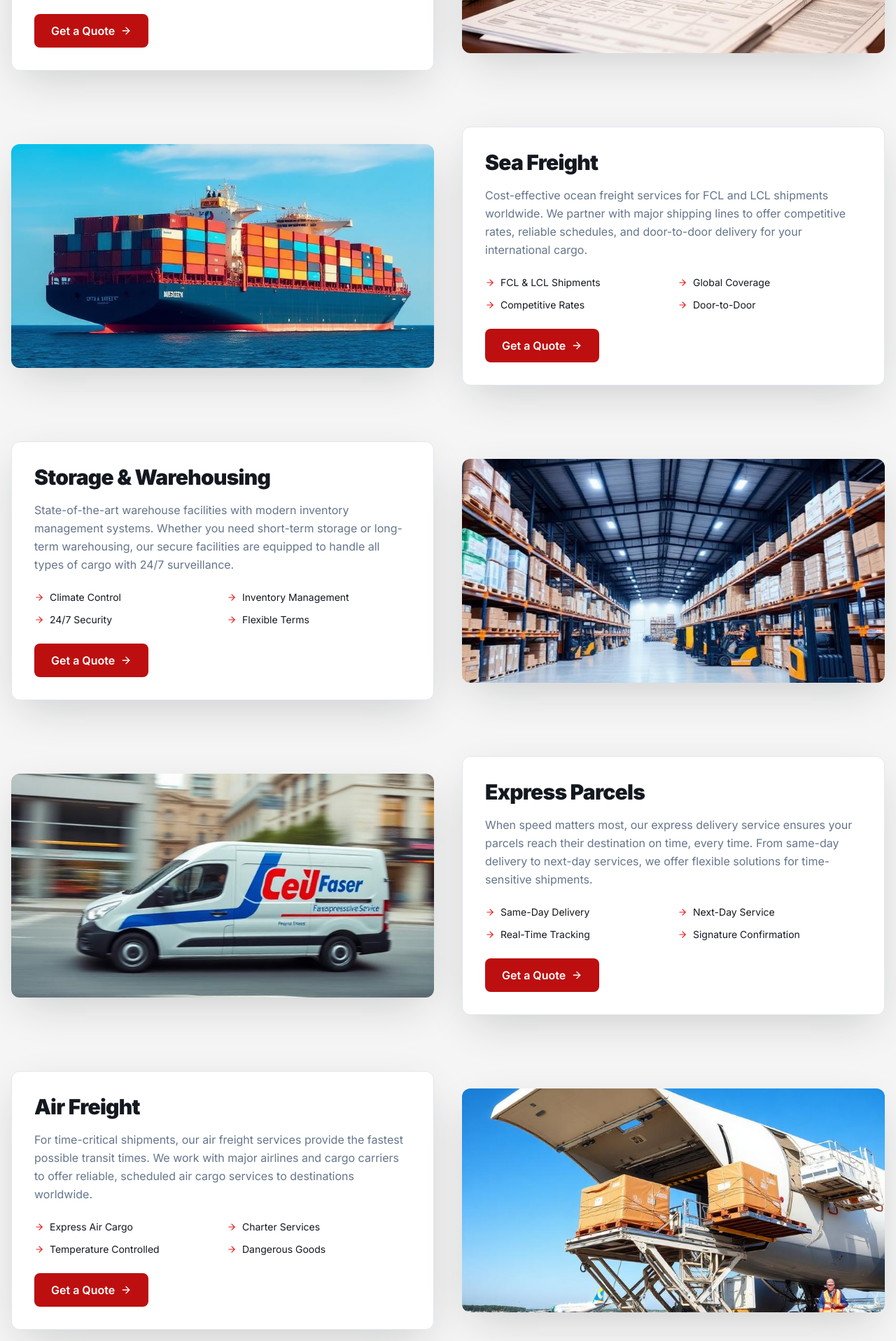
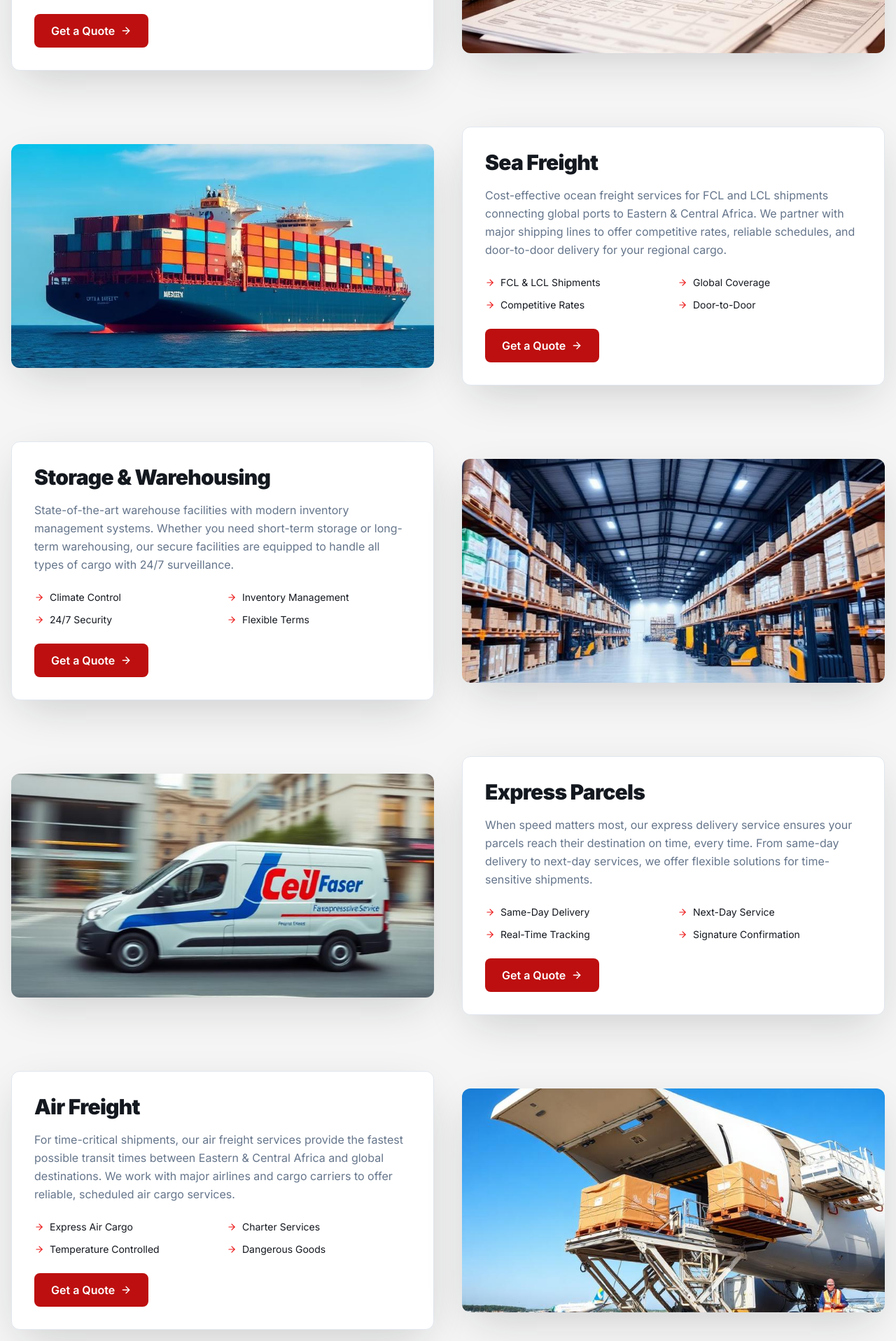
Before and after one commit to JosephOkumu/junubinlogistics, a React (Vite) app in the folder frontend/: page / in a window 1280 px wide. Shown: the part 1734-3651 px from the top of the page at 70% size. Built offline with nearby package versions, Linux system fonts and the light colour scheme; the HTML template or start-up script is replaced by a standard one.

Commit message:
chore: fix region details

```diff
--- a/frontend/src/pages/Index.tsx
+++ b/frontend/src/pages/Index.tsx
@@ -28,7 +28,7 @@ const services = [
   },
   {
     title: "Sea Freight",
-    desc: "Cost-effective ocean freight services for FCL and LCL shipments worldwide. We partner with major shipping lines to offer competitive rates, reliable schedules, and door-to-door delivery for your international cargo.",
+    desc: "Cost-effective ocean freight services for FCL and LCL shipments connecting global ports to Eastern & Central Africa. We partner with major shipping lines to offer competitive rates, reliable schedules, and door-to-door delivery for your regional cargo.",
     img: seaImg,
     features: ["FCL & LCL Shipments", "Global Coverage", "Competitive Rates", "Door-to-Door"],
   },
@@ -46,7 +46,7 @@ const services = [
   },
   {
     title: "Air Freight",
-    desc: "For time-critical shipments, our air freight services provide the fastest possible transit times. We work with major airlines and cargo carriers to offer reliable, scheduled air cargo services to destinations worldwide.",
+    desc: "For time-critical shipments, our air freight services provide the fastest possible transit times between Eastern & Central Africa and global destinations. We work with major airlines and cargo carriers to offer reliable, scheduled air cargo services.",
     img: airImg,
     features: ["Express Air Cargo", "Charter Services", "Temperature Controlled", "Dangerous Goods"],
   },
--- a/frontend/src/pages/Services.tsx
+++ b/frontend/src/pages/Services.tsx
@@ -25,7 +25,7 @@ const services = [
   },
   {
     title: "Sea Freight",
-    desc: "Cost-effective ocean freight services for FCL and LCL shipments worldwide. We partner with major shipping lines to offer competitive rates, reliable schedules, and door-to-door delivery for your international cargo.",
+    desc: "Cost-effective ocean freight services for FCL and LCL shipments connecting global ports to Eastern & Central Africa. We partner with major shipping lines to offer competitive rates, reliable schedules, and door-to-door delivery for your regional cargo.",
     img: seaImg,
     features: ["FCL & LCL Shipments", "Global Coverage", "Competitive Rates", "Door-to-Door"],
   },
@@ -43,7 +43,7 @@ const services = [
   },
   {
     title: "Air Freight",
-    desc: "For time-critical shipments, our air freight services provide the fastest possible transit times. We work with major airlines and cargo carriers to offer reliable, scheduled air cargo services to destinations worldwide.",
+    desc: "For time-critical shipments, our air freight services provide the fastest possible transit times between Eastern & Central Africa and global destinations. We work with major airlines and cargo carriers to offer reliable, scheduled air cargo services.",
     img: airImg,
     features: ["Express Air Cargo", "Charter Services", "Temperature Controlled", "Dangerous Goods"],
   },
@@ -71,7 +71,7 @@ const Services = () => {
           <span className="text-accent-red font-semibold text-sm uppercase tracking-wider">What We Do</span>
           <h1 className="text-4xl md:text-5xl font-black text-primary-foreground mt-3 mb-4">Our Services</h1>
           <p className="text-primary-foreground/70 max-w-2xl mx-auto">
-            Comprehensive logistics solutions designed to meet every shipping need — from local deliveries to international freight.
+            Comprehensive logistics solutions designed to meet every shipping need — from local deliveries to regional and international freight.
           </p>
         </div>
       </section>
```
